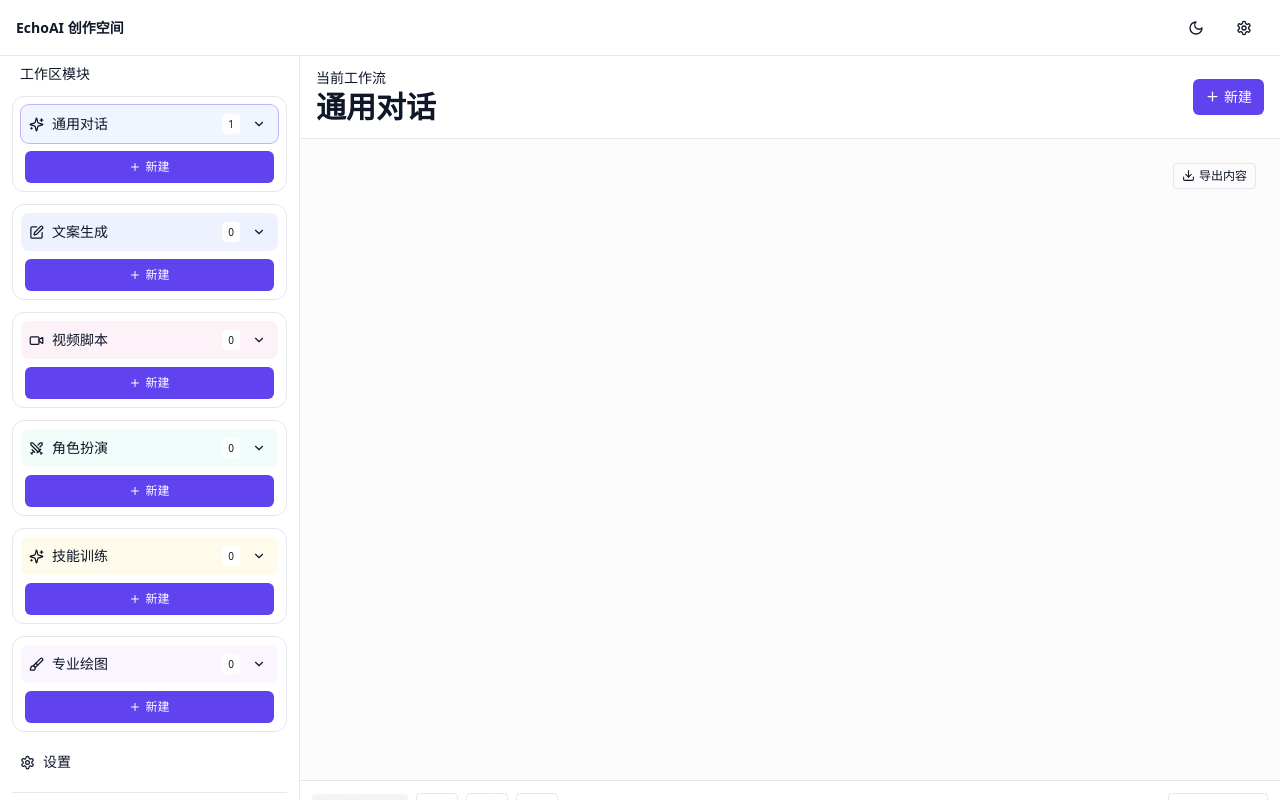
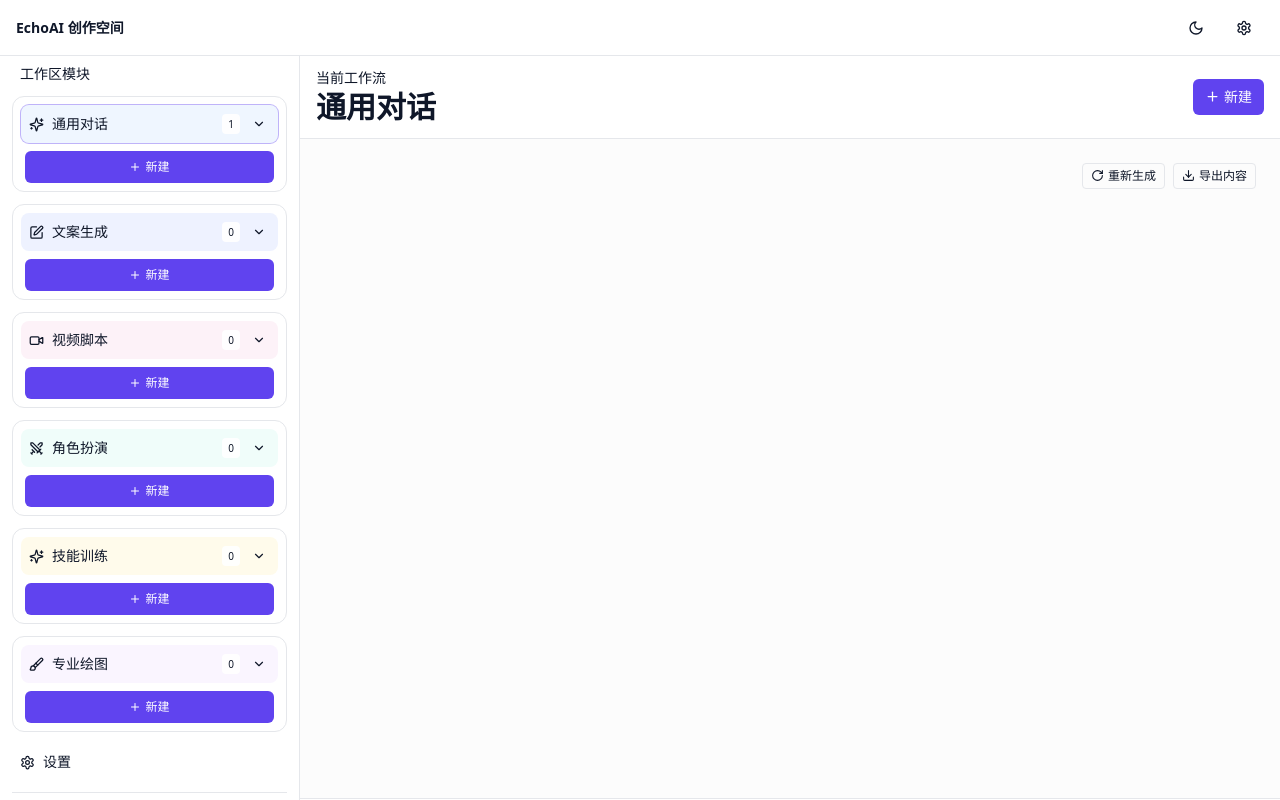
Before and after one commit to tempppw01/EchoAI, a Next.js app: page /chat in a window 1280 px wide. Built offline with nearby package versions, Linux system fonts and the light colour scheme.

Commit message:
refactor workspace foundation around unified sessions and settings

```diff
--- a/components/chat/chat-composer.tsx
+++ b/components/chat/chat-composer.tsx
@@ -2,7 +2,7 @@
 
 import * as Tooltip from '@radix-ui/react-tooltip';
 import { Info, SendHorizontal, SlidersHorizontal, Upload } from 'lucide-react';
-import { useState } from 'react';
+import { useMemo, useState } from 'react';
 import { Button } from '@/components/ui/button';
 import { Textarea } from '@/components/ui/textarea';
 import { ChatMode } from '@/lib/types';
@@ -11,22 +11,39 @@ import { useSettingsStore } from '@/stores/settings-store';
 
 export function ChatComposer({ mode }: { mode: ChatMode }) {
   const [value, setValue] = useState('');
-  const { sendMessage } = useChatStore();
+  const { sessions, activeSessionId, sendMessage, updateSession, createSession } = useChatStore();
   const { settings, setSettings } = useSettingsStore();
+
+  const activeSession = useMemo(() => sessions.find((s) => s.id === (activeSessionId ?? sessions[0]?.id)), [sessions, activeSessionId]);
+  const model = activeSession?.model ?? (mode === 'image' || mode === 'proImage' ? settings.defaultImageModel : settings.defaultTextModel);
+
+  const onSend = () => {
+    if (!value.trim()) return;
+    let sid = activeSession?.id;
+    if (!sid) sid = createSession(mode);
+    sendMessage(value, sid);
+    setValue('');
+  };
 
   return (
     <div className="border-t bg-card/95 p-3 backdrop-blur">
       <div className="mb-2 flex flex-wrap items-center gap-2 text-xs">
-        <span className="rounded bg-muted px-2 py-1">当前模式 /{mode}</span>
-        {['扩写', '总结', '改写'].map((action) => <button key={action} className="rounded border px-2 py-1">{action}</button>)}
+        <span className="rounded bg-muted px-2 py-1">当前模块 /{mode}</span>
+        <select
+          className="rounded border bg-background px-2 py-1"
+          value={model}
+          onChange={(e) => activeSession && updateSession(activeSession.id, { model: e.target.value })}
+        >
+          {[settings.defaultTextModel, settings.defaultImageModel, 'gpt-4o', 'gpt-4.1-mini'].map((m) => <option key={m} value={m}>{m}</option>)}
+        </select>
         <Tooltip.Provider>
           <Tooltip.Root>
             <Tooltip.Trigger asChild>
-              <button className="ml-auto inline-flex items-center gap-1 rounded border px-2 py-1">{settings.defaultTextModel}<Info size={12} /></button>
+              <button className="inline-flex items-center gap-1 rounded border px-2 py-1">会话级模型<Info size={12} /></button>
             </Tooltip.Trigger>
             <Tooltip.Portal>
               <Tooltip.Content className="z-50 rounded bg-foreground px-2 py-1 text-xs text-background" sideOffset={6}>
-                不同模型在速度、创意度和成本上有所区别，可在设置中切换默认模型。
+                当前会话可单独设置模型，不影响全局默认模型。
               </Tooltip.Content>
             </Tooltip.Portal>
           </Tooltip.Root>
@@ -39,11 +56,11 @@ export function ChatComposer({ mode }: { mode: ChatMode }) {
           onChange={(e) => setValue(e.target.value)}
           rows={3}
           className="max-h-40 min-h-16 resize-y"
-          placeholder="支持多行输入。Enter 换行，Ctrl/⌘ + Enter 发送"
-          onKeyDown={(e) => { if ((e.ctrlKey || e.metaKey) && e.key === 'Enter' && value.trim()) { sendMessage(value); setValue(''); } }}
+          placeholder="支持 Markdown。Enter 换行，Ctrl/⌘ + Enter 发送"
+          onKeyDown={(e) => { if ((e.ctrlKey || e.metaKey) && e.key === 'Enter' && value.trim()) onSend(); }}
         />
         <Button className="bg-transparent text-foreground" onClick={() => setSettings({ stream: !settings.stream })}><SlidersHorizontal size={16} /></Button>
-        <Button disabled={!value.trim()} onClick={() => { sendMessage(value); setValue(''); }}><SendHorizontal size={16} /></Button>
+        <Button disabled={!value.trim()} onClick={onSend}><SendHorizontal size={16} /></Button>
       </div>
     </div>
   );
--- a/components/chat/chat-list.tsx
+++ b/components/chat/chat-list.tsx
@@ -1,26 +1,51 @@
 'use client';
 
 import { motion } from 'framer-motion';
-import { Pin, Search, Star, Trash2 } from 'lucide-react';
+import { Check, Edit2, Pin, Search, Trash2, X } from 'lucide-react';
+import { useState } from 'react';
 import { Input } from '@/components/ui/input';
 import { useChatStore } from '@/stores/chat-store';
 
 export function ChatList({ search, setSearch, closeMobile }: { search: string; setSearch: (v: string) => void; closeMobile?: () => void }) {
-  const { sessions, activeSessionId, selectSession, updateSession, deleteSession } = useChatStore();
+  const { sessions, activeSessionId, selectSession, renameSession, deleteSession, togglePinSession } = useChatStore();
+  const [editingId, setEditingId] = useState<string | null>(null);
+  const [draftTitle, setDraftTitle] = useState('');
+
   const filtered = sessions.filter((s) => `${s.title} ${s.summary}`.toLowerCase().includes(search.toLowerCase()));
 
   return (
     <div className="flex h-full min-h-0 flex-col gap-2">
-      <div className="flex items-center gap-2"><Search size={15} /><Input placeholder="搜索历史记录..." value={search} onChange={(e) => setSearch(e.target.value)} /></div>
+      <div className="flex items-center gap-2"><Search size={15} /><Input placeholder="搜索会话..." value={search} onChange={(e) => setSearch(e.target.value)} /></div>
       <div className="min-h-0 flex-1 space-y-2 overflow-y-auto">
-        {filtered.length === 0 ? <p className="rounded border border-dashed p-3 text-xs text-muted-foreground">没有匹配的历史记录。</p> : filtered.map((item) => (
+        {filtered.length === 0 ? <p className="rounded border border-dashed p-3 text-xs text-muted-foreground">没有匹配的会话。</p> : filtered.map((item) => (
           <motion.button layout key={item.id} className={`group w-full rounded-lg border p-2 text-left transition hover:-translate-y-0.5 hover:shadow-sm ${item.id === (activeSessionId ?? sessions[0]?.id) ? 'border-primary bg-primary/10' : ''}`} onClick={() => {selectSession(item.id); closeMobile?.();}}>
-            <div className="flex items-center justify-between text-sm font-medium"><span>{item.title}</span><span className="text-[10px] uppercase text-muted-foreground">{item.mode}</span></div>
+            <div className="flex items-center justify-between gap-2 text-sm font-medium">
+              {editingId === item.id ? (
+                <Input
+                  value={draftTitle}
+                  onChange={(e) => setDraftTitle(e.target.value)}
+                  onClick={(e) => e.stopPropagation()}
+                  className="h-7"
+                />
+              ) : (
+                <span className="line-clamp-1">{item.pinned ? '📌 ' : ''}{item.title}</span>
+              )}
+              <span className="text-[10px] uppercase text-muted-foreground">{item.mode}</span>
+            </div>
             <p className="mt-1 line-clamp-1 text-xs text-muted-foreground">{item.summary}</p>
-            <div className="mt-2 hidden gap-1 group-hover:flex">
-              <button onClick={(e) => { e.stopPropagation(); updateSession(item.id, { favorite: !item.favorite });}}><Star size={13} /></button>
-              <button onClick={(e) => { e.stopPropagation(); updateSession(item.id, { pinned: !item.pinned });}}><Pin size={13} /></button>
-              <button onClick={(e) => { e.stopPropagation(); if (confirm('确认删除会话？')) deleteSession(item.id);}}><Trash2 size={13} /></button>
+            <div className="mt-2 flex gap-1 opacity-80 md:opacity-0 md:group-hover:opacity-100">
+              {editingId === item.id ? (
+                <>
+                  <button onClick={(e) => { e.stopPropagation(); renameSession(item.id, draftTitle); setEditingId(null); }}><Check size={13} /></button>
+                  <button onClick={(e) => { e.stopPropagation(); setEditingId(null); }}><X size={13} /></button>
+                </>
+              ) : (
+                <>
+                  <button onClick={(e) => { e.stopPropagation(); setEditingId(item.id); setDraftTitle(item.title); }}><Edit2 size={13} /></button>
+                  <button onClick={(e) => { e.stopPropagation(); togglePinSession(item.id); }}><Pin size={13} /></button>
+                  <button onClick={(e) => { e.stopPropagation(); if (confirm('确认删除会话？')) deleteSession(item.id); }}><Trash2 size={13} /></button>
+                </>
+              )}
             </div>
           </motion.button>
         ))}
--- a/components/chat/message-list.tsx
+++ b/components/chat/message-list.tsx
@@ -2,12 +2,12 @@
 
 import { motion } from 'framer-motion';
 import ReactMarkdown from 'react-markdown';
-import { Copy, Download, Trash2 } from 'lucide-react';
+import { Copy, Download, RefreshCcw, RotateCw, Trash2 } from 'lucide-react';
 import { ChatSession } from '@/lib/types';
 import { useChatStore } from '@/stores/chat-store';
 
-export function MessageList({ session }: { session?: ChatSession; onSelect?: (id: string) => void }) {
-  const { updateSession } = useChatStore();
+export function MessageList({ session }: { session?: ChatSession }) {
+  const { updateSession, retryMessage, regenerateLastAssistant } = useChatStore();
   if (!session) return null;
 
   const exportContent = () => {
@@ -23,14 +23,35 @@ export function MessageList({ session }: { session?: ChatSession; onSelect?: (id
 
   return (
     <div className="space-y-3">
-      <div className="flex justify-end">
+      <div className="flex justify-end gap-2">
+        <button className="inline-flex items-center gap-1 rounded border px-2 py-1 text-xs" onClick={() => regenerateLastAssistant(session.id)}><RotateCw size={13} />重新生成</button>
         <button className="inline-flex items-center gap-1 rounded border px-2 py-1 text-xs" onClick={exportContent}><Download size={13} />导出内容</button>
       </div>
       {session.messages.map((msg) => (
         <motion.div initial={{ opacity: 0 }} animate={{ opacity: 1 }} key={msg.id} className={`rounded-xl border p-3 ${msg.role === 'user' ? 'ml-8 bg-primary/10' : 'mr-8 bg-card'}`}>
-          <div className="prose prose-sm max-w-none dark:prose-invert"><ReactMarkdown>{msg.content}</ReactMarkdown></div>
+          <div className="prose prose-sm max-w-none dark:prose-invert">
+            <ReactMarkdown
+              components={{
+                code(props) {
+                  const { children, className } = props;
+                  const value = String(children).replace(/\n$/, '');
+                  const isBlock = className?.includes('language-');
+                  if (!isBlock) return <code className="rounded bg-muted px-1 py-0.5">{children}</code>;
+                  return (
+                    <div className="relative">
+                      <pre className="overflow-x-auto rounded bg-muted p-2"><code>{value}</code></pre>
+                      <button className="absolute right-2 top-2 rounded border bg-background px-1 py-0.5 text-xs" onClick={() => navigator.clipboard.writeText(value)}>复制代码</button>
+                    </div>
+                  );
+                },
+              }}
+            >
+              {msg.content}
+            </ReactMarkdown>
+          </div>
           <div className="mt-2 flex gap-2 text-xs opacity-70">
             <button onClick={() => navigator.clipboard.writeText(msg.content)}><Copy size={14} /></button>
+            {msg.role === 'user' && <button onClick={() => retryMessage(session.id, msg.id)}><RefreshCcw size={14} /></button>}
             <button onClick={() => updateSession(session.id, { messages: session.messages.filter((m) => m.id !== msg.id) })}><Trash2 size={14} /></button>
             {msg.status === 'streaming' && <span className="animate-pulse">streaming...</span>}
           </div>
--- a/components/settings/settings-center.tsx
+++ b/components/settings/settings-center.tsx
@@ -2,10 +2,14 @@
 
 import * as Dialog from '@radix-ui/react-dialog';
 import { zodResolver } from '@hookform/resolvers/zod';
+import { Download, Upload } from 'lucide-react';
+import { useEffect, useRef } from 'react';
 import { useForm } from 'react-hook-form';
 import { SettingsTabs } from '@/components/settings/settings-tabs';
 import { settingsSchema, SettingsFormValues } from '@/components/settings/settings-form-schema';
 import { Button } from '@/components/ui/button';
+import { AppSnapshot } from '@/lib/types';
+import { useChatStore } from '@/stores/chat-store';
 import { useSettingsStore } from '@/stores/settings-store';
 
 interface SettingsCenterProps {
@@ -14,11 +18,47 @@ interface SettingsCenterProps {
 }
 
 export function SettingsCenter({ open, onOpenChange }: SettingsCenterProps) {
-  const { settings, setSettings } = useSettingsStore();
+  const { settings, setSettings, replaceSettings } = useSettingsStore();
+  const { exportSnapshot, importSnapshot } = useChatStore();
+  const importRef = useRef<HTMLInputElement>(null);
+
   const form = useForm<SettingsFormValues>({
     resolver: zodResolver(settingsSchema),
     defaultValues: settings,
   });
+
+  useEffect(() => {
+    form.reset(settings);
+  }, [settings, form]);
+
+  const exportData = () => {
+    const snapshot = exportSnapshot(settings);
+    const blob = new Blob([JSON.stringify(snapshot, null, 2)], { type: 'application/json;charset=utf-8' });
+    const url = URL.createObjectURL(blob);
+    const a = document.createElement('a');
+    a.href = url;
+    a.download = `echoai-backup-${new Date().toISOString().slice(0, 10)}.json`;
+    a.click();
+    URL.revokeObjectURL(url);
+  };
+
+  const handleImport = async (file?: File) => {
+    if (!file) return;
+    try {
+      const text = await file.text();
+      const snapshot = JSON.parse(text) as AppSnapshot;
+      if (!snapshot.sessions || !snapshot.settings) {
+        alert('导入失败：文件格式不正确');
+        return;
+      }
+      importSnapshot(snapshot);
+      replaceSettings(snapshot.settings);
+      alert('导入成功 ✅');
+      onOpenChange(false);
+    } catch {
+      alert('导入失败：无法解析 JSON');
+    }
+  };
 
   return (
     <Dialog.Root open={open} onOpenChange={onOpenChange}>
@@ -35,11 +75,28 @@ export function SettingsCenter({ open, onOpenChange }: SettingsCenterProps) {
             })}
           >
             <SettingsTabs form={form} />
-            <div className="mt-4 flex justify-end gap-2">
-              <Button type="button" className="bg-muted text-foreground" onClick={() => onOpenChange(false)}>
-                取消
-              </Button>
-              <Button type="submit">保存设置</Button>
+            <div className="mt-4 flex flex-wrap justify-between gap-2">
+              <div className="flex gap-2">
+                <Button type="button" className="bg-transparent text-foreground" onClick={exportData}>
+                  <Download size={14} className="mr-1" /> 导出 JSON
+                </Button>
+                <input
+                  ref={importRef}
+                  type="file"
+                  accept="application/json"
+                  className="hidden"
+                  onChange={(e) => handleImport(e.target.files?.[0])}
+                />
+                <Button type="button" className="bg-transparent text-foreground" onClick={() => importRef.current?.click()}>
+                  <Upload size={14} className="mr-1" /> 导入 JSON
+                </Button>
+              </div>
+              <div className="flex gap-2">
+                <Button type="button" className="bg-muted text-foreground" onClick={() => onOpenChange(false)}>
+                  取消
+                </Button>
+                <Button type="submit">保存设置</Button>
+              </div>
             </div>
           </form>
         </Dialog.Content>
--- a/components/settings/settings-form-schema.ts
+++ b/components/settings/settings-form-schema.ts
@@ -2,13 +2,18 @@ import { z } from 'zod';
 
 // 设置中心统一的表单校验规则，避免在多个组件重复声明。
 export const settingsSchema = z.object({
+  provider: z.string().min(1),
+  apiKey: z.string().optional(),
+  baseUrl: z.string().optional(),
   defaultTextModel: z.string().min(1),
   defaultImageModel: z.string().min(1),
   temperature: z.coerce.number().min(0).max(2),
   maxTokens: z.coerce.number().min(256).max(8192),
+  stream: z.boolean(),
   webdavUrl: z.string().optional(),
   webdavUsername: z.string().optional(),
   autoSyncMinutes: z.coerce.number().min(5).max(720),
+  showTokenUsage: z.boolean(),
 });
 
 export type SettingsFormValues = z.infer<typeof settingsSchema>;
--- a/stores/chat-store.ts
+++ b/stores/chat-store.ts
@@ -1,11 +1,12 @@
 import { create } from 'zustand';
 import { persist } from 'zustand/middleware';
-import { ChatMessage, ChatMode, ChatSession } from '@/lib/types';
+import { AppSnapshot, ChatMessage, ChatMode, ChatSession } from '@/lib/types';
+import { defaultSettings } from '@/stores/settings-store';
 
 const now = () => new Date().toISOString();
-const uid = () => Math.random().toString(36).slice(2, 9);
+const uid = () => Math.random().toString(36).slice(2, 10);
 
-const getDefaultModelByMode = (mode: ChatMode) => (mode === 'image' || mode === 'proImage' ? 'gpt-image-1' : 'gpt-4o-mini');
+const getDefaultModelByMode = (mode: ChatMode) => (mode === 'image' || mode === 'proImage' ? defaultSettings.defaultImageModel : defaultSettings.defaultTextModel);
 
 const getDefaultTitleByMode = (mode: ChatMode) => {
   if (mode === 'chat') return '新建工作台对话';
@@ -20,27 +21,29 @@ const createInitialSession = (): ChatSession => ({
   id: 'default-chat-session',
   mode: 'chat',
   title: getDefaultTitleByMode('chat'),
-  updatedAt: '',
+  updatedAt: now(),
   summary: '开始你的第一条消息',
   pinned: false,
-  favorite: false,
   model: getDefaultModelByMode('chat'),
   messages: [],
 });
 
-const newSession = (mode: ChatMode): ChatSession => ({
+const newSession = (mode: ChatMode, model?: string): ChatSession => ({
   id: uid(),
   mode,
   title: getDefaultTitleByMode(mode),
   updatedAt: now(),
   summary: '开始你的第一条消息',
   pinned: false,
-  favorite: false,
-  model: getDefaultModelByMode(mode),
+  model: model ?? getDefaultModelByMode(mode),
   messages: [],
 });
 
-const getActiveSessionId = (activeSessionId: string | undefined, sessions: ChatSession[]) => activeSessionId ?? sessions[0]?.id;
+const sortedSessions = (sessions: ChatSession[]) =>
+  [...sessions].sort((a, b) => {
+    if (a.pinned !== b.pinned) return a.pinned ? -1 : 1;
+    return +new Date(b.updatedAt || 0) - +new Date(a.updatedAt || 0);
+  });
 
 const buildAssistantMessage = (content: string): ChatMessage => ({
   id: uid(),
@@ -53,11 +56,17 @@ const buildAssistantMessage = (content: string): ChatMessage => ({
 interface ChatState {
   sessions: ChatSession[];
   activeSessionId?: string;
-  createSession: (mode: ChatMode, subtype?: string) => string;
+  createSession: (mode: ChatMode, subtype?: string, model?: string) => string;
   selectSession: (id: string) => void;
-  sendMessage: (content: string) => void;
+  sendMessage: (content: string, targetSessionId?: string) => void;
+  renameSession: (id: string, title: string) => void;
   updateSession: (id: string, patch: Partial<ChatSession>) => void;
   deleteSession: (id: string) => void;
+  togglePinSession: (id: string) => void;
+  retryMessage: (sessionId: string, messageId: string) => void;
+  regenerateLastAssistant: (sessionId: string) => void;
+  exportSnapshot: (settings: AppSnapshot['settings']) => AppSnapshot;
+  importSnapshot: (snapshot: AppSnapshot) => void;
 }
 
 export const useChatStore = create<ChatState>()(
@@ -65,22 +74,23 @@ export const useChatStore = create<ChatState>()(
     (set, get) => ({
       sessions: [createInitialSession()],
       activeSessionId: undefined,
-      createSession: (mode, subtype) => {
-        const session = { ...newSession(mode), subtype };
-        set((state) => ({ sessions: [session, ...state.sessions], activeSessionId: session.id }));
+      createSession: (mode, subtype, model) => {
+        const session = { ...newSession(mode, model), subtype };
+        set((state) => ({ sessions: sortedSessions([session, ...state.sessions]), activeSessionId: session.id }));
         return session.id;
       },
       selectSession: (activeSessionId) => set({ activeSessionId }),
-      sendMessage: (content) => {
+      sendMessage: (content, targetSessionId) => {
         const { activeSessionId, sessions } = get();
-        const targetId = getActiveSessionId(activeSessionId, sessions);
-        if (!targetId) return;
+        const targetId = targetSessionId ?? activeSessionId ?? sessions[0]?.id;
+        if (!targetId || !content.trim()) return;
 
         const user: ChatMessage = { id: uid(), role: 'user', content, createdAt: now(), status: 'done' };
         const assistant = buildAssistantMessage(content);
 
         set((state) => ({
-          sessions: state.sessions.map((session) => {
+          sessions: sortedSessions(
+            state.sessions.map((session) => {
               if (session.id !== targetId) return session;
               const nextTitle = session.messages.length === 0 ? content.slice(0, 20) || session.title : session.title;
               return {
@@ -91,11 +101,13 @@ export const useChatStore = create<ChatState>()(
                 messages: [...session.messages, user, assistant],
               };
             }),
+          ),
         }));
 
         setTimeout(() => {
           set((state) => ({
-            sessions: state.sessions.map((session) =>
+            sessions: sortedSessions(
+              state.sessions.map((session) =>
                 session.id === targetId
                   ? {
                       ...session,
@@ -107,19 +119,60 @@ export const useChatStore = create<ChatState>()(
                     }
                   : session,
               ),
+            ),
           }));
         }, 800);
       },
+      renameSession: (id, title) => set((state) => ({ sessions: state.sessions.map((s) => (s.id === id ? { ...s, title: title.trim() || s.title } : s)) })),
       updateSession: (id, patch) =>
-        set((state) => ({ sessions: state.sessions.map((session) => (session.id === id ? { ...session, ...patch } : session)) })),
+        set((state) => ({
+          sessions: sortedSessions(state.sessions.map((session) => (session.id === id ? { ...session, ...patch, updatedAt: now() } : session))),
+        })),
       deleteSession: (id) =>
         set((state) => {
-          const sessions = state.sessions.filter((session) => session.id !== id);
+          const sessions = sortedSessions(state.sessions.filter((session) => session.id !== id));
           return {
             sessions: sessions.length ? sessions : [createInitialSession()],
             activeSessionId: sessions[0]?.id,
           };
         }),
+      togglePinSession: (id) =>
+        set((state) => ({ sessions: sortedSessions(state.sessions.map((session) => (session.id === id ? { ...session, pinned: !session.pinned } : session))) })),
+      retryMessage: (sessionId, messageId) => {
+        const session = get().sessions.find((s) => s.id === sessionId);
+        const message = session?.messages.find((m) => m.id === messageId && m.role === 'user');
+        if (!message) return;
+        get().sendMessage(message.content, sessionId);
+      },
+      regenerateLastAssistant: (sessionId) => {
+        const session = get().sessions.find((s) => s.id === sessionId);
+        if (!session) return;
+        const lastUser = [...session.messages].reverse().find((m) => m.role === 'user');
+        if (!lastUser) return;
+        set((state) => ({
+          sessions: state.sessions.map((s) => {
+            if (s.id !== sessionId) return s;
+            const lastAssistantId = [...s.messages].reverse().find((x) => x.role === 'assistant')?.id;
+            return {
+              ...s,
+              messages: lastAssistantId ? s.messages.filter((m) => m.id !== lastAssistantId) : s.messages,
+            };
+          }),
+        }));
+        get().sendMessage(lastUser.content, sessionId);
+      },
+      exportSnapshot: (settings) => ({
+        version: 1,
+        exportedAt: now(),
+        settings,
+        sessions: get().sessions,
+        activeSessionId: get().activeSessionId,
+      }),
+      importSnapshot: (snapshot) => {
+        const safeSessions = snapshot.sessions?.length ? sortedSessions(snapshot.sessions) : [createInitialSession()];
+        const safeActiveId = safeSessions.some((s) => s.id === snapshot.activeSessionId) ? snapshot.activeSessionId : safeSessions[0]?.id;
+        set({ sessions: safeSessions, activeSessionId: safeActiveId });
+      },
     }),
     { name: 'echoai-chats' },
   ),
--- a/stores/settings-store.ts
+++ b/stores/settings-store.ts
@@ -2,12 +2,15 @@ import { create } from 'zustand';
 import { persist } from 'zustand/middleware';
 import { AppSettings } from '@/lib/types';
 
-const defaultSettings: AppSettings = {
+export const defaultSettings: AppSettings = {
   defaultTextModel: 'gpt-4o-mini',
   defaultImageModel: 'gpt-image-1',
   temperature: 0.7,
   maxTokens: 2048,
   stream: true,
+  provider: 'OpenAI',
+  apiKey: '',
+  baseUrl: '',
   webdavUrl: '',
   webdavUsername: '',
   autoSyncMinutes: 30,
@@ -17,11 +20,13 @@ const defaultSettings: AppSettings = {
 export const useSettingsStore = create<{
   settings: AppSettings;
   setSettings: (settings: Partial<AppSettings>) => void;
+  replaceSettings: (settings: AppSettings) => void;
 }>()(
   persist(
     (set) => ({
       settings: defaultSettings,
       setSettings: (incoming) => set((state) => ({ settings: { ...state.settings, ...incoming } })),
+      replaceSettings: (settings) => set({ settings }),
     }),
     { name: 'echoai-settings' },
   ),
```
Also changed, not shown: components/settings/settings-tabs.tsx (+13 -22 lines), lib/types.ts (+11 -1 lines). Lines whose indentation alone changed are shown as unchanged.
